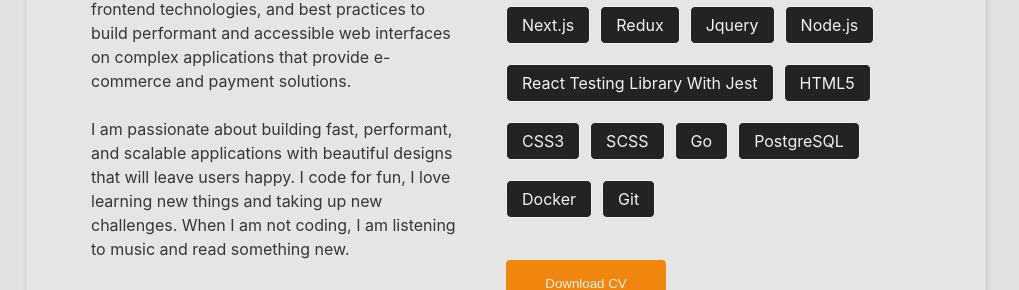
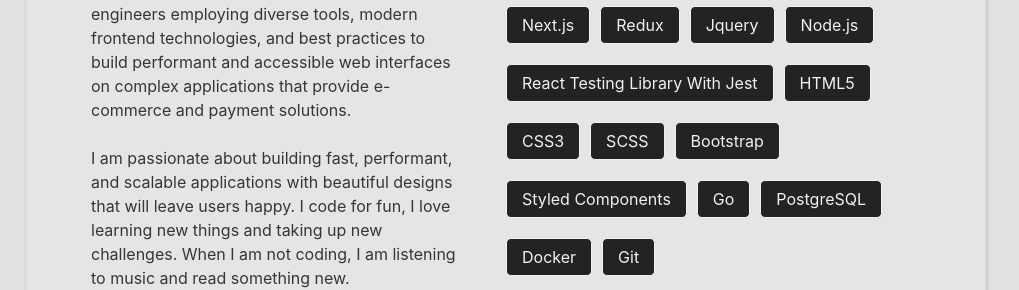
Before and after one commit to Raphael2k6/mynewportfolio, a Next.js app: page / in a window 1280 px wide. Shown: the part 1220-1510 px from the top of the page, without its empty margins (134-1153 px from the left). Built offline with nearby package versions, Linux system fonts and the light colour scheme.

Commit message:
Adding more skills

```diff
--- a/data.js
+++ b/data.js
@@ -17,12 +17,13 @@
   {id: 1, tool: "HTML5"},
   {id: 2, tool: "CSS3"},
   {id: 3, tool: "SCSS"},
+  {id: 15, tool: "Bootstrap"},
+  {id: 15, tool: "Styled Components"},
   {id: 5, tool: "Go"},
   {id: 10, tool: "PostgreSQL"},
   {id: 11, tool: "Docker"},
   {id: 12, tool: "Git"},
-    // {id: 15, tool: "HTML"},
-  ];
+];
 
   export const projectData = [
       {
```
